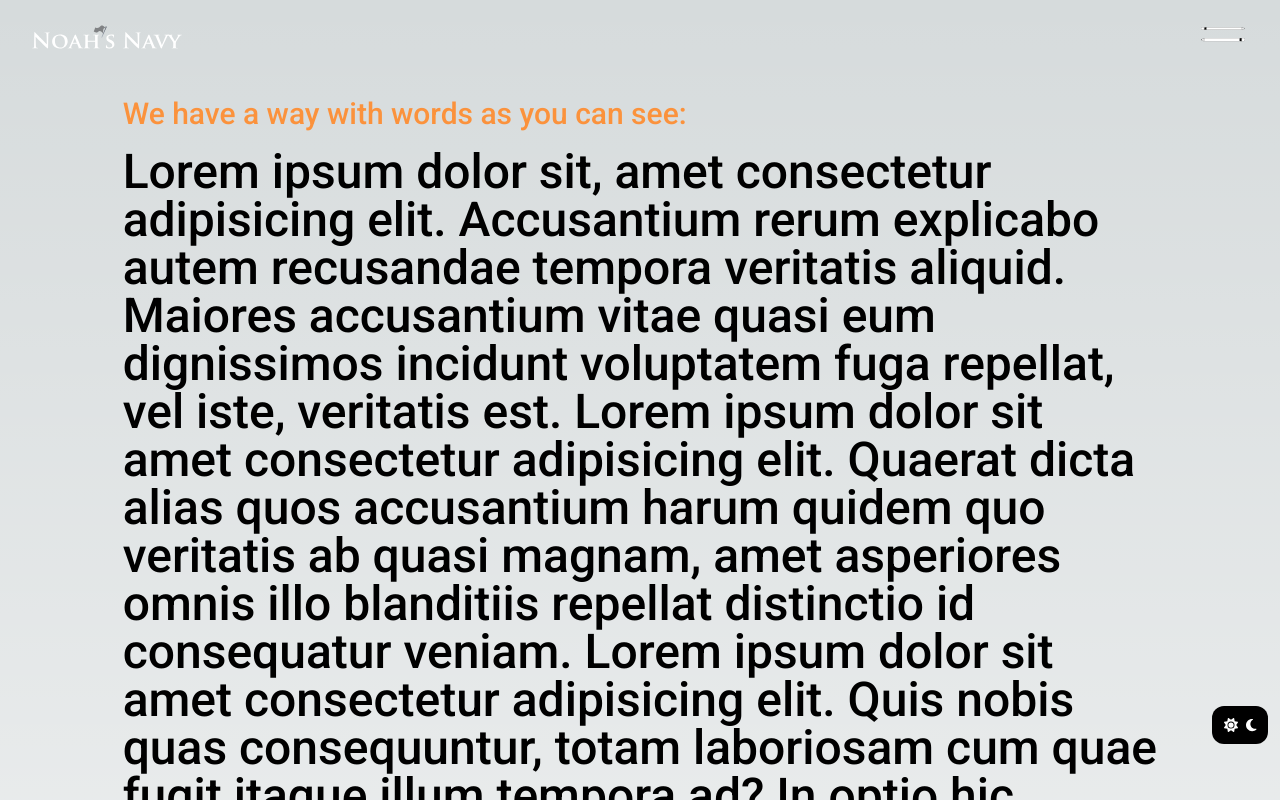
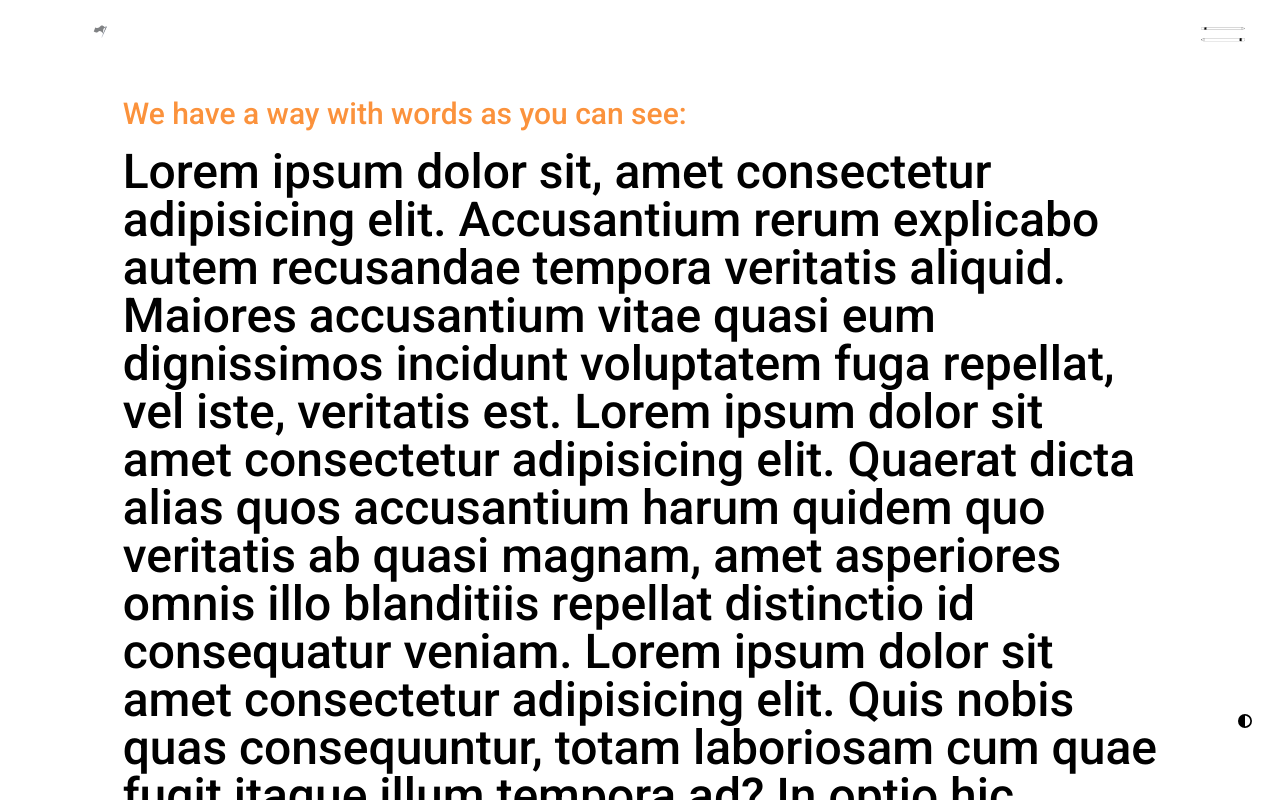
Before and after one commit to Arey-7/nn-web, a Next.js app: page / in a window 1280 px wide. Shown: the top 800 px of the page. Built offline with nearby package versions, Linux system fonts and the light colour scheme.

Commit message:
Dark Mode, Light Mode

```diff
--- a/app/components/menu_button.tsx
+++ b/app/components/menu_button.tsx
@@ -1,6 +1,7 @@
 "use client";
 import { useState } from "react";
 import Image from "next/image";
+import { useTheme } from "next-themes";
 
 
 export default function MenuButton() {
@@ -9,6 +10,19 @@ export default function MenuButton() {
   const handleClick = () => {
     setClicked(!clicked);
   };
+
+  const { theme } = useTheme();
+  const src = "/pencil.svg";
+  let classname;
+  switch (theme) {
+    case "light":
+      classname = "invert";
+      break;
+    case "dark":
+      classname = "";
+      break;
+  }
+
   return (
     <button
       className={
@@ -23,7 +37,7 @@ export default function MenuButton() {
         height={0}
         priority={true}
         className={
-          clicked ? "transition-transform rotate-45" : "transition-transform"
+          clicked ? `${classname} transition-transform rotate-45 ` : `${classname} transition-transform`
         }
       />
       <Image
@@ -34,8 +48,8 @@ export default function MenuButton() {
         priority={true}
         className={
           clicked
-            ? "absolute transition-transform rotate-135 top-0"
-            : "transition-transform rotate-180"
+            ? `${classname} absolute transition-transform rotate-135 top-0`
+            : `${classname} transition-transform rotate-180`
         }
       />
     </button>
--- a/app/components/navbar.tsx
+++ b/app/components/navbar.tsx
@@ -1,34 +1,43 @@
-"use client"
+"use client";
 import { useState } from "react";
 import Image from "next/image";
 import Link from "next/link";
 import MenuButton from "./menu_button";
 import NavbarOptions from "./navbar_options";
+import { useTheme } from "next-themes";
 
-//sticky top-0 right-0 flex items-center justify-between w-full px-8 py-6 backdrop-blur-3xl border-none
+
 export default function Navbar() {
-//   const [visibleMenu,setVisibleMenu] = useState(false);
-// const showMenu = () => {
-// setVisibleMenu(!visibleMenu);
+  const { theme } = useTheme();
+  const src = "/nn_logo.svg";
+  let classname;
+  switch (theme) {
+    case "light":
+      classname = "invert";
+      break;
+    case "dark":
+      classname = "";
+      break;
+  }
 
   return (
     <div className="sticky top-0 h-20">
       <nav className="flex items-center justify-between px-8 py-6">
         <Link href="./">
           <Image
-            src="/nn_logo.svg"
+            src={src}
             alt="Noah's Navy Logo"
             width={150}
             height={0}
             priority={true}
-            className="logo"
+            className={classname}
           />
         </Link>
         <div>
           <MenuButton />
         </div>
       </nav>
-      <div className= "invisible">
+      <div className="invisible">
         <NavbarOptions />
       </div>
     </div>
--- a/app/components/theme_button.tsx
+++ b/app/components/theme_button.tsx
@@ -1,12 +1,33 @@
+"use client";
+
+import { useTheme } from "next-themes";
 import { FontAwesomeIcon } from "@fortawesome/react-fontawesome";
-import { faSun } from '@fortawesome/free-solid-svg-icons'
-import { faMoon } from "@fortawesome/free-solid-svg-icons";
+import { faCircleHalfStroke } from "@fortawesome/free-solid-svg-icons";
+import { useEffect, useState } from "react";
 
-export default function ThemeButton(){
-    return(
-        <button className="fixed bottom-14 right-3 bg-black text-white flex p-3 rounded-xl text-sm gap-2 hover:invert">
-            <FontAwesomeIcon icon={faSun}/>
-            <FontAwesomeIcon icon={faMoon}/>
-        </button>
-    );
-};
+export default function ThemeButton() {
+  const [mounted, setMounted] = useState(false);
+  const { theme, setTheme } = useTheme();
+
+  useEffect(() => {
+    setMounted(true);
+  }, []);
+
+  if (!mounted) {
+    return null;
+  }
+
+  return (
+    <div className="fixed bottom-14 right-3 ">
+      {theme === 'dark'?(
+        <button className="bg-black rounded-full flex p-4 text-sm hover:invert" onClick={() => setTheme("light")}>
+        <FontAwesomeIcon icon={faCircleHalfStroke} />
+      </button>
+      ):(
+        <button className="bg-white rounded-full flex p-4 text-sm hover:invert" onClick={() => setTheme("dark")}>
+        <FontAwesomeIcon icon={faCircleHalfStroke} />
+      </button>
+      )}
+    </div>
+  );
+}
--- a/app/globals.css
+++ b/app/globals.css
@@ -3,25 +3,12 @@
 @tailwind utilities;
 
 :root {
-  --foreground-rgb: 0, 0, 0;
-  --background-start-rgb: 214, 219, 220;
-  --background-end-rgb: 255, 255, 255;
+  /* Your default theme */
+  --background: white;
+  --foreground: black;
 }
 
-@media (prefers-color-scheme: dark) {
-  :root {
-    --foreground-rgb: 255, 255, 255;
-    --background-start-rgb: 0, 0, 0;
-    --background-end-rgb: 0, 0, 0;
-  }
+[data-theme='dark'] {
+  --background: black;
+  --foreground: white;
 }
-
-body {
-  color: rgb(var(--foreground-rgb));
-  background: linear-gradient(
-      to bottom,
-      transparent,
-      rgb(var(--background-end-rgb))
-    )
-    rgb(var(--background-start-rgb));
-}
--- a/app/layout.tsx
+++ b/app/layout.tsx
@@ -1,7 +1,6 @@
-"use client";
-import { useState } from "react";
 import "./globals.css";
 import { Roboto } from "next/font/google";
+import { Providers } from "./providers";
 import Navbar from "./components/navbar";
 import Footer from "./components/footer";
 import ThemeButton from "./components/theme_button";
@@ -21,17 +20,14 @@ export default function RootLayout({
 }: {
   children: React.ReactNode;
 }) {
-  // const [light, setLight] = useState(false);
-  // const lightMode = () =>{
-  //   setLight(!light)
-  // };
-
   return (
-    <html lang="en">
+    <html lang="en" suppressHydrationWarning>
       <head>
         <link rel="icon" href="./nn-flag.png" sizes="100" />
+        <title>Noah's Navy Communications</title>
       </head>
       <body className={roboto.className}>
+        <Providers>
           <div className="min-h-screen">
             <Navbar />
             {children}
@@ -40,6 +36,7 @@ export default function RootLayout({
           <div>
             <Footer />
           </div>
+        </Providers>
       </body>
     </html>
   );
--- /dev/null
+++ b/app/providers.tsx
@@ -0,0 +1,14 @@
+// app/providers.jsx
+
+"use client";
+
+import { ThemeProvider } from "next-themes";
+import { ReactNode } from "react";
+
+type ProvidersProps = {
+  children: ReactNode;
+};
+
+export function Providers({ children }: ProvidersProps) {
+  return <ThemeProvider attribute="class">{children}</ThemeProvider>;
+}
--- a/package.json
+++ b/package.json
@@ -20,6 +20,7 @@
     "formik": "^2.4.0",
     "gsap": "^3.11.5",
     "next": "13.4.3",
+    "next-themes": "^0.2.1",
     "postcss": "8.4.23",
     "react": "18.2.0",
     "react-dom": "18.2.0",
```
Also changed, not shown: 1 other file (tests, documents, lock files or other folders). Lines whose indentation alone changed are shown as unchanged.
